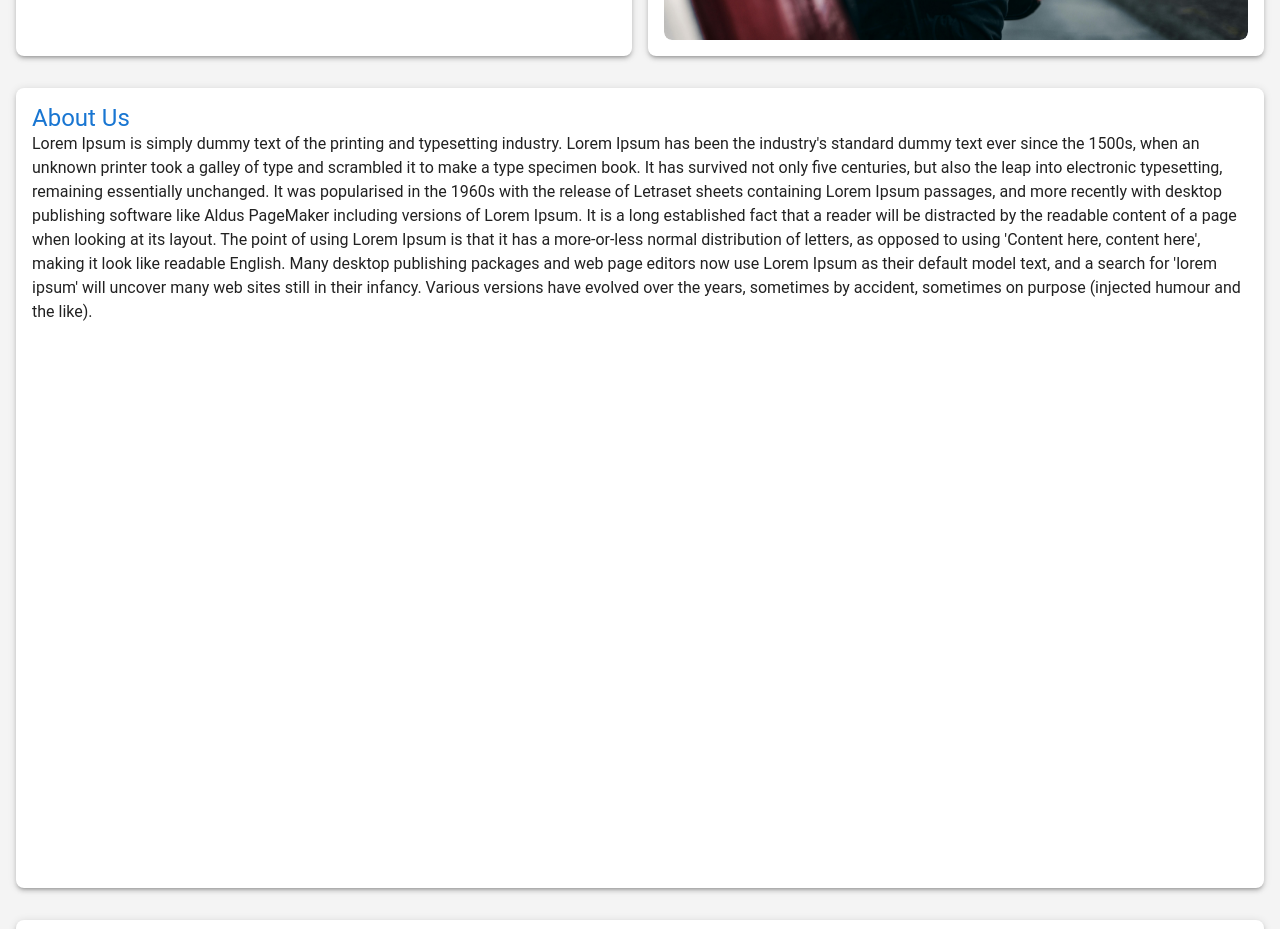
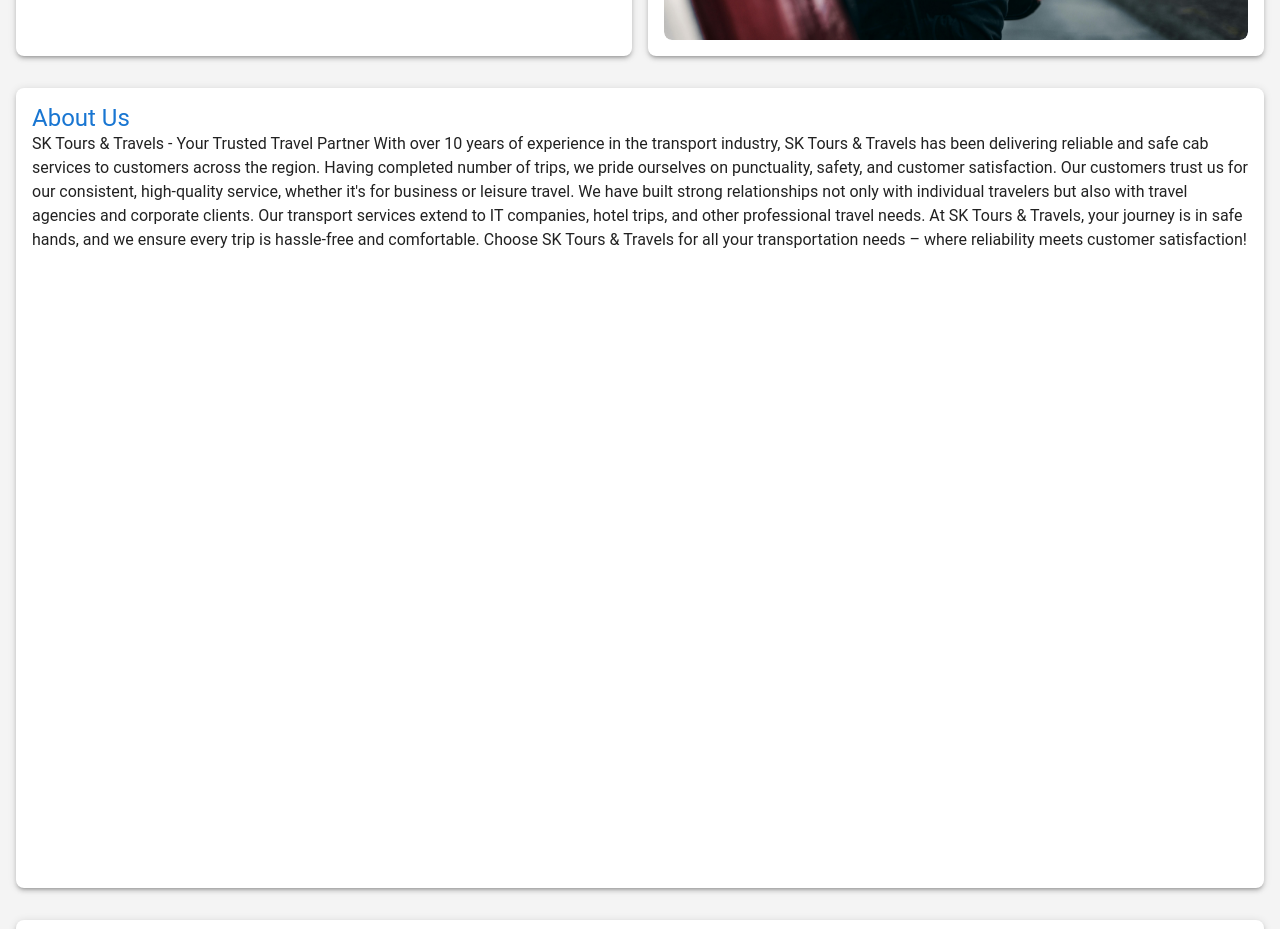
Before and after one commit to bhaleraomahesh/sk-tours-travels, a React (Vite) app: page / in a window 1280 px wide. Shown: the part 2340-3269 px from the top of the page. Built offline with nearby package versions, Linux system fonts and the light colour scheme.

Commit message:
updated about us text

```diff
--- a/src/Pages/About.tsx
+++ b/src/Pages/About.tsx
@@ -34,24 +34,20 @@
         <Box component="section" sx={{ width: "100%", height: "100vh" }}>
           <Typography variant="h3">About Us</Typography>
           <Typography>
-            Lorem Ipsum is simply dummy text of the printing and typesetting
-            industry. Lorem Ipsum has been the industry's standard dummy text
-            ever since the 1500s, when an unknown printer took a galley of type
-            and scrambled it to make a type specimen book. It has survived not
-            only five centuries, but also the leap into electronic typesetting,
-            remaining essentially unchanged. It was popularised in the 1960s
-            with the release of Letraset sheets containing Lorem Ipsum passages,
-            and more recently with desktop publishing software like Aldus
-            PageMaker including versions of Lorem Ipsum. It is a long
-            established fact that a reader will be distracted by the readable
-            content of a page when looking at its layout. The point of using
-            Lorem Ipsum is that it has a more-or-less normal distribution of
-            letters, as opposed to using 'Content here, content here', making it
-            look like readable English. Many desktop publishing packages and web
-            page editors now use Lorem Ipsum as their default model text, and a
-            search for 'lorem ipsum' will uncover many web sites still in their
-            infancy. Various versions have evolved over the years, sometimes by
-            accident, sometimes on purpose (injected humour and the like).
+            SK Tours & Travels - Your Trusted Travel Partner With over 10 years
+            of experience in the transport industry, SK Tours & Travels has been
+            delivering reliable and safe cab services to customers across the
+            region. Having completed number of trips, we pride ourselves on
+            punctuality, safety, and customer satisfaction. Our customers trust
+            us for our consistent, high-quality service, whether it's for
+            business or leisure travel. We have built strong relationships not
+            only with individual travelers but also with travel agencies and
+            corporate clients. Our transport services extend to IT companies,
+            hotel trips, and other professional travel needs. At SK Tours &
+            Travels, your journey is in safe hands, and we ensure every trip is
+            hassle-free and comfortable. Choose SK Tours & Travels for all your
+            transportation needs – where reliability meets customer
+            satisfaction!
           </Typography>
         </Box>
       </Paper>
```
Also changed, not shown: 2 other files (tests, documents, lock files or other folders).
